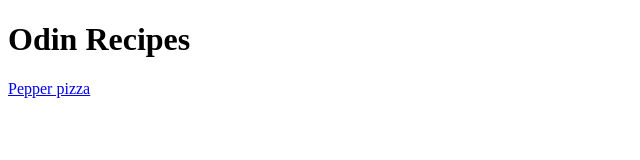
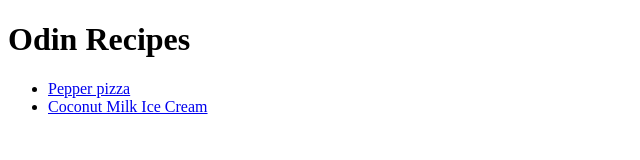
Before and after one commit to Benefactor12/odin-recipes, a plain HTML site: page index.html in a window 1280 px wide. Shown: the whole page, without its empty margins (0-640 px from the left). Drawn offline with Linux system fonts and the light colour scheme.

Commit message:
Link index.html and coconut-ice-cream.html

```diff
--- a/index.html
+++ b/index.html
@@ -12,7 +12,11 @@
         </header>
 
         <main>
-            <a href="./recipes/pepper-pizza.html">Pepper pizza</a>
+            <ul>
+                <li><a href="./recipes/pepper-pizza.html">Pepper pizza</a></li>
+                <li><a href="./recipes/coconut-ice-cream.html">
+                    Coconut Milk Ice Cream</a></li>
+            </ul>
         </main>
 
     </body>
```
Also changed, not shown: recipes/coconut-ice-cream.html (+2 -0 lines).
